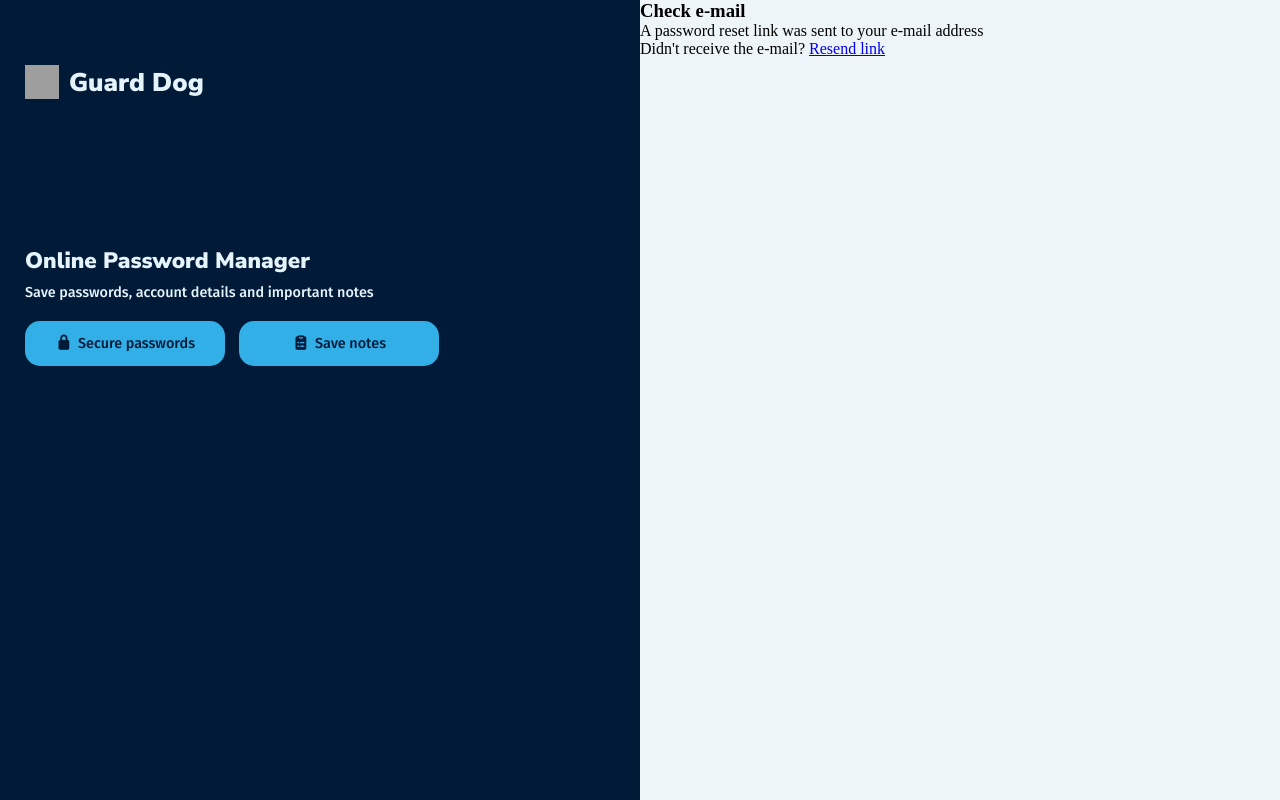
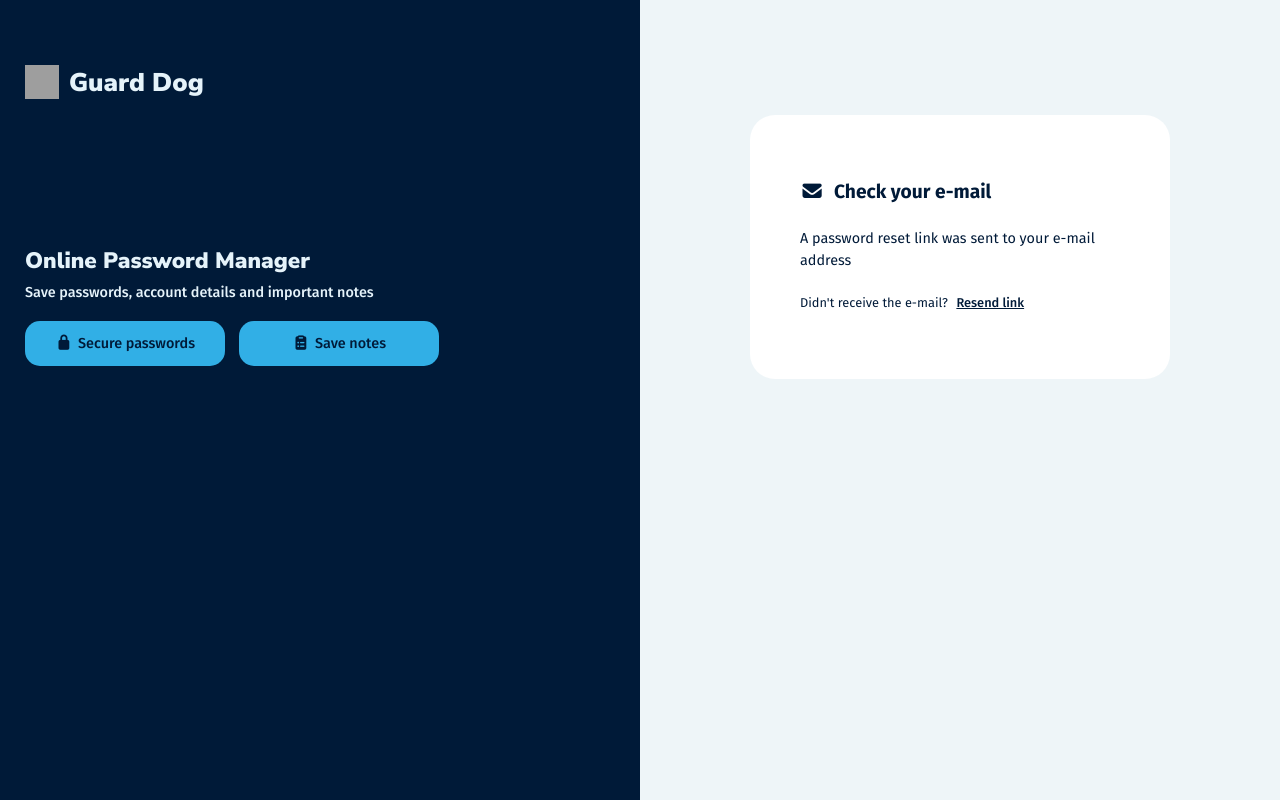
Before and after one commit to RockyLatchman/guard_dog, a Flask app: page /check-email in a window 1280 px wide. Run offline with Flask 3, Linux system fonts and the light colour scheme; some libraries are stand-ins or nearby versions; grey boxes are pictures that could not be loaded.

Commit message:
CSS for check email template

```diff
--- a/static/css/main.css
+++ b/static/css/main.css
@@ -216,7 +216,53 @@ main {
   padding-top: 20px;
 }
 
+.signin-card span {
+  display: inline-block;
+  font: 500 0.8em "Fira Sans", sans-serif;
+  color:#001A38;
+  text-align: left;
+  padding-top: 10px;
+  width: 100%;
+}
 
+.check-email {
+   width: 50% !important;
+}
+
+.check-email h3 {
+  text-align: left;
+  margin: 15px 0 25px 0;
+}
+
+.check-email i {
+  margin-right: 10px;
+  color:#001A38;
+}
+
+
+.signin-card p {
+  font: 400 0.9em "Fira Sans", sans-serif;
+  color:#001A38;
+  margin-top: 10px;
+  width: 100%;
+  line-height: 1.5em;
+}
+
+.signin-card ul li {
+  font: 400 0.8em "Fira Sans", sans-serif;
+  color:#001A38;
+  text-align: left;
+  padding-top: 20px;
+  margin-bottom: 15px;
+  width: 100%;
+  line-height: 1.8em;
+}
+
+.signin-card ul li a {
+  font: 500 1em "Fira Sans", sans-serif;
+  color:#001A38;
+  margin-left: 5px;
+}
 
 /*  Sidebar menu */
 
--- a/templates/check_email.html
+++ b/templates/check_email.html
@@ -20,9 +20,13 @@
        </div>
    </div>
    <div class="right-column">
-    <h3>Check e-mail</h3>
+   <div class="signin-card check-email">
+    <h3><i class="fa-solid fa-envelope"></i>Check your e-mail</h3>
     <p>A password reset link was sent to your e-mail address</p>
-    <span>Didn&apos;t receive the e-mail? <a href="{{ url_for('send_link')}}">Resend link</a></span>
+    <ul>
+      <li>Didn&apos;t receive the e-mail? <a href="{{ url_for('send_link')}}">Resend link</a></li>
+    </ul>
   </div>
+   </div>
 </div>
 {% endblock %}
```
